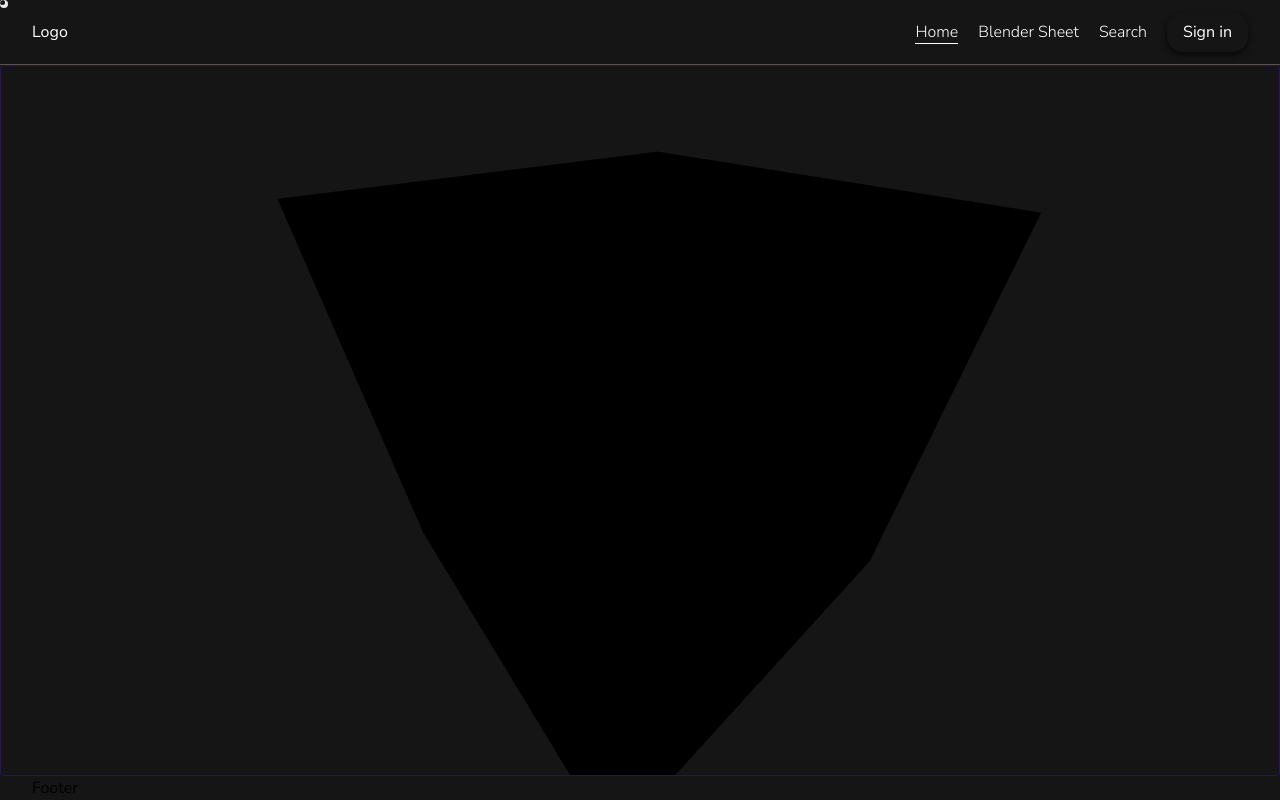
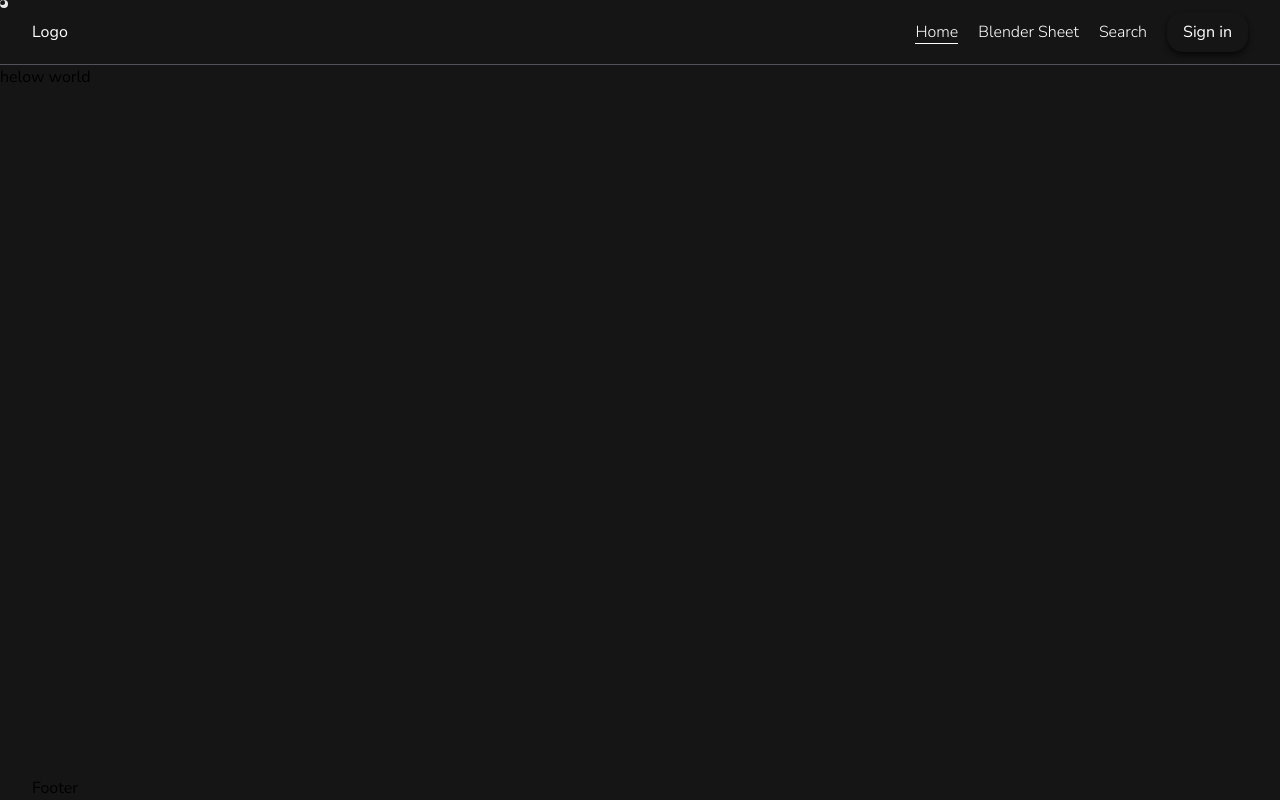
Before and after one commit to konstantine811/next-it-brama, a Next.js app: page / in a window 1280 px wide. Built offline with nearby package versions, Linux system fonts and the light colour scheme; no server answers.

Commit message:
delete canvas

```diff
--- a/components/three-components/FirstThreeScene.tsx
+++ b/components/three-components/FirstThreeScene.tsx
@@ -3,7 +3,8 @@ import { Canvas } from "@react-three/fiber";
 
 export default function FirstThreeScene() {
   return (
-    <Canvas
+    <h1>helow world</h1>
+    /*  <Canvas
       className="border border-violet-950 rounded"
       shadows
       camera={{
@@ -16,6 +17,6 @@ export default function FirstThreeScene() {
         <boxGeometry args={[10, 10, 10]}></boxGeometry>
         <meshPhysicalMaterial color="#151515" />
       </mesh>
-    </Canvas>
+    </Canvas> */
   );
 }
```
